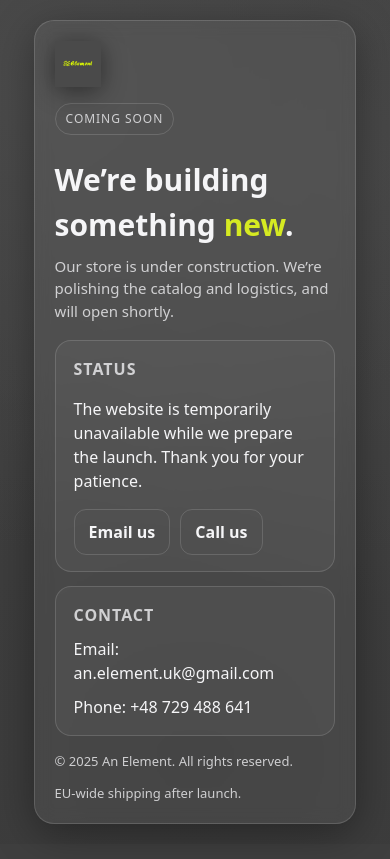
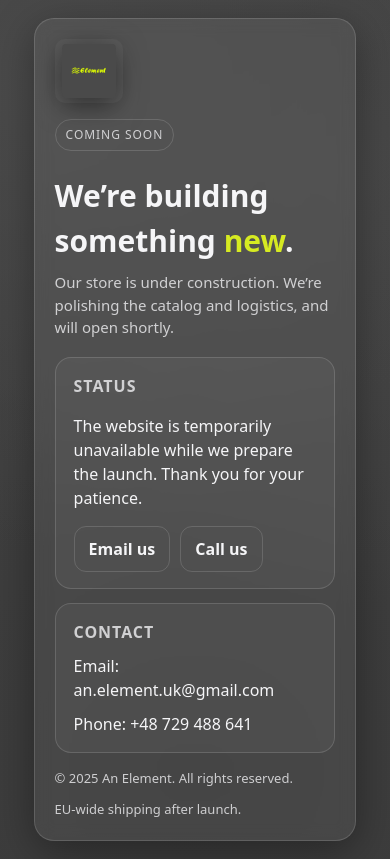
Before and after one commit to Vitawt-The-Duke/anelement-maintaince, a plain HTML site: page public/index.html in a window 390 px wide. Drawn offline with Linux system fonts and the light colour scheme.

Commit message:
add favicon. enlarge logo

```diff
--- a/public/index.html
+++ b/public/index.html
@@ -1,6 +1,12 @@
 <!doctype html>
 <html lang="en">
 <head>
+  <link rel="icon" href="/favicon.ico" sizes="any">
+  <link rel="icon" type="image/png" sizes="32x32" href="/favicon-32.png">
+  <link rel="icon" type="image/png" sizes="16x16" href="/favicon-16.png">
+  <link rel="apple-touch-icon" sizes="192x192" href="/favicon-192.png">
+  <link rel="apple-touch-icon" sizes="512x512" href="/favicon-512.png">
+  <meta name="theme-color" content="#3f3f3f">
   <meta charset="utf-8" />
   <meta name="viewport" content="width=device-width, initial-scale=1" />
   <meta name="robots" content="noindex,nofollow" />
@@ -61,10 +67,13 @@
       gap:12px;
     }
     .logo-img{
-      height:54px;
+      height:82px;
       width:auto;
       display:block;
-      filter: drop-shadow(0 4px 12px rgba(0,0,0,0.45));
+      padding:6px 8px;
+      border-radius:10px;
+      background: rgba(255,255,255,0.04);
+      filter: drop-shadow(0 6px 14px rgba(0,0,0,0.55));
     }
 
     .badge{
@@ -99,7 +108,11 @@
     @media (max-width: 760px){
       .grid{ grid-template-columns: 1fr; }
       header{ flex-direction:column; align-items:flex-start; }
-      .logo-img{ height:46px; }
+
+      .logo-img{
+        height:64px;
+        padding:5px 7px;
+      }
     }
 
     .panel{
@@ -175,7 +188,6 @@
     <section class="card">
       <header>
         <div class="brand">
-          <!-- your JPEG logo -->
           <img class="logo-img" src="/logo.jpg" alt="An Element logo">
         </div>
         <div class="badge">Coming soon</div>
```
Also changed, not shown: public/favicon-16.png (added), public/favicon-192.png (added), public/favicon-32.png (added), public/favicon-512.png (added), public/favicon.ico (added).
